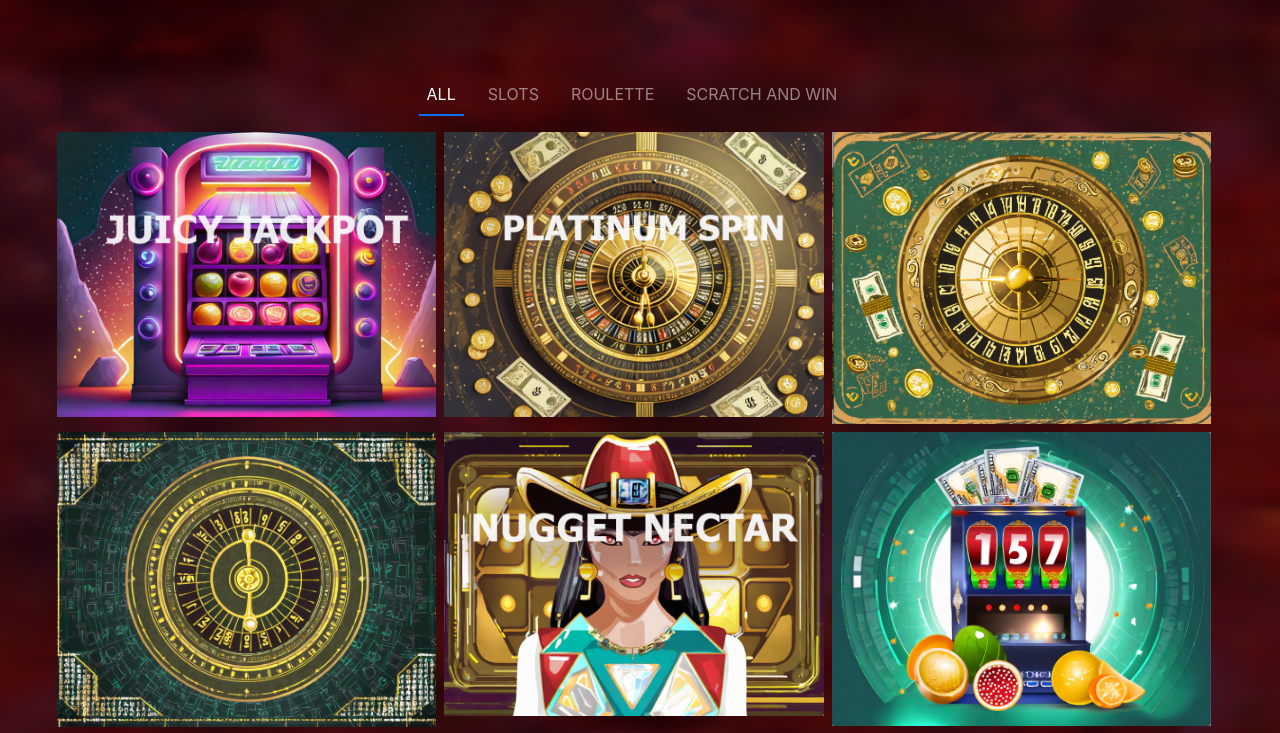
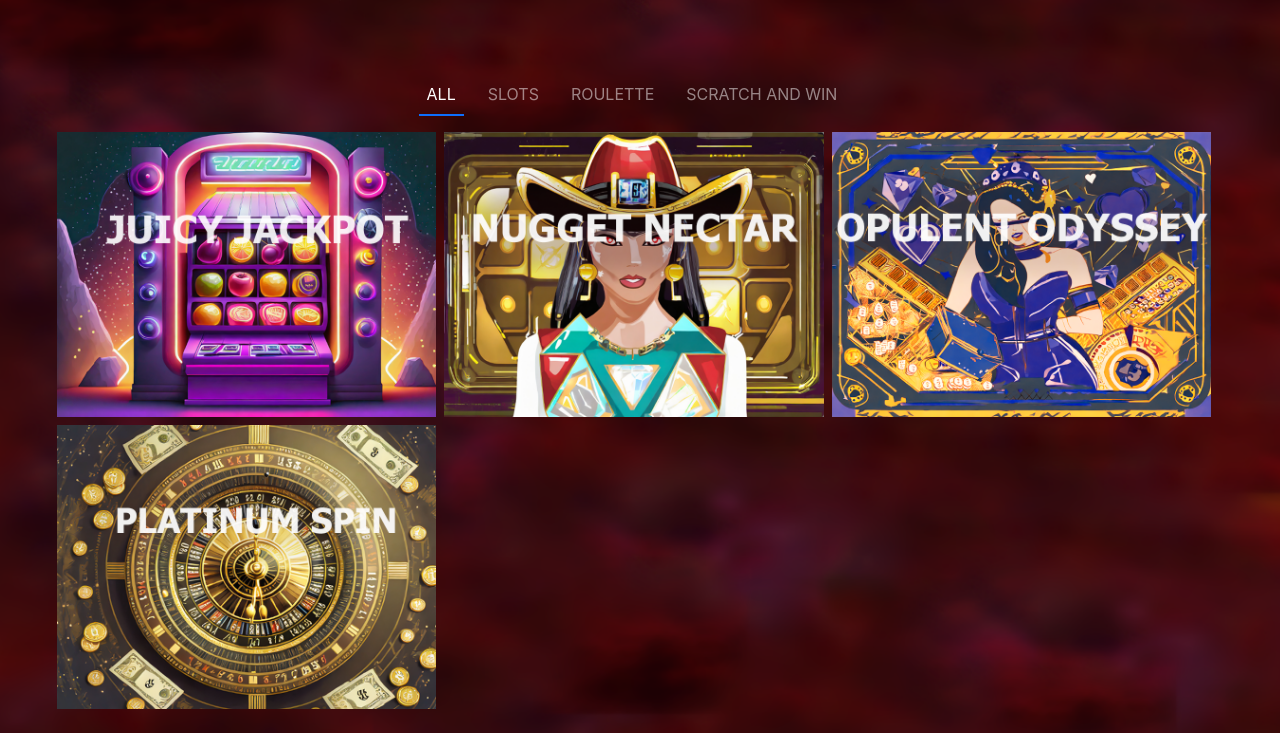
Before and after one commit to danielegalasso/CYBER-CASINO, an Angular app: page / in a window 1280 px wide. Shown: the part 560-1293 px from the top of the page. Built offline with nearby package versions, Linux system fonts and the light colour scheme.

Commit message:
Immagini LandingPage Sono Linkate alle Slot

```diff
--- a/src/app/games-grid/games-grid.component.html
+++ b/src/app/games-grid/games-grid.component.html
@@ -29,16 +29,22 @@
 
 
 
-<div class = 'grid'>
-  <div class="row">
+  <div class='grid'>
+    <div class="row">
       <div class="column" *ngFor="let immagine of immagini; let i = index">
-        <a href="https://www.google.com">
-          <img [src]="immagine" style="width:100%">
-        </a>
+        <ng-container *ngIf="isLoggedIn; else loginAlert">
+          <a [routerLink]="['/', immagine.nome]">
+            <img [src]="immagine.url" style="width:100%">
+          </a>
+        </ng-container>
+        <ng-template #loginAlert>
+          <div (click)="showLoginAlert()" style="cursor: pointer;">
+            <img [src]="immagine.url" style="width:100%">
+          </div>
+        </ng-template>
       </div>
+    </div>
   </div>
-</div>
-
 
 </body>
 </html>
--- a/src/app/games-grid/games-grid.component.ts
+++ b/src/app/games-grid/games-grid.component.ts
@@ -1,50 +1,70 @@
-import { Component } from '@angular/core';
+import { Component, DoCheck, OnInit } from '@angular/core';
+import { AuthenticationService } from '../service/authentication.service';
 
 @Component({
   selector: 'app-games-grid',
   templateUrl: './games-grid.component.html',
   styleUrl: './games-grid.component.scss'
 })
-export class GamesGridComponent {
+export class GamesGridComponent implements OnInit, DoCheck{
+  showLoginAlert() {
+  alert("You must be logged in to play!");
+  }
+
+  constructor(private authService: AuthenticationService) { }
+
+  isLoggedIn = false;
+
+  ngOnInit() {
+    this.isLoggedIn = this.authService.isAuthenticated();
+
+  }
+
+  ngDoCheck() {
+    // Monitora i cambiamenti nella funzione isAuthenticated e aggiorna isLoggedIn
+    const isAuthenticated = this.authService.isAuthenticated();
+    if (this.isLoggedIn !== isAuthenticated) {
+      this.isLoggedIn = isAuthenticated;
+    }
+  }
 
 
 
   allImages = [
-    '../../assets/GamesCopertine/Screenshot 2023-12-26 175834 - Copia.png',
-    '../../assets/GamesCopertine/Screenshot 2023-12-26 184223.png',
-    '../../assets/GamesCopertine/Screenshot 2023-12-26 184258.png',
-    '../../assets/GamesCopertine/Screenshot 2023-12-26 184321.png',
-    '../../assets/GamesCopertine/Screenshot 2023-12-26 184442.png',
-    '../../assets/GamesCopertine/Screenshot 2023-12-26 184724.png',
-    '../../assets/GamesCopertine/Screenshot 2023-12-26 184929.png',
-    '../../assets/GamesCopertine/Screenshot 2023-12-26 185147.png',
-    '../../assets/GamesCopertine/Screenshot 2023-12-26 185211.png'
+    { nome: 'fruitSlot', url: '../../assets/GamesCopertine/Screenshot 2023-12-26 175834 - Copia.png' },
+    { nome: 'mineSlot', url: '../../assets/GamesCopertine/Screenshot 2023-12-26 184442.png' },
+    { nome: 'premiumSlot', url: '../../assets/GamesCopertine/Screenshot 2023-12-26 185054.png' },
+    { nome: 'roulette', url: '../../assets/GamesCopertine/Screenshot 2023-12-26 184223.png' },
+    { nome: 'Empty', url: '../../assets/GamesCopertine/empty.png' },
+    { nome: 'Empty', url: '../../assets/GamesCopertine/empty.png' },
+    { nome: 'Empty', url: '../../assets/GamesCopertine/empty.png' },
+    { nome: 'Empty', url: '../../assets/GamesCopertine/empty.png' },
+    { nome: 'Empty', url: '../../assets/GamesCopertine/empty.png' }
   ];
 
-  sloths = [
-    '../../assets/GamesCopertine/Screenshot 2023-12-26 175834 - Copia.png',
-    '../../assets/GamesCopertine/Screenshot 2023-12-26 184442.png',
-    '../../assets/GamesCopertine/Screenshot 2023-12-26 185054.png',
-    '../../assets/GamesCopertine/empty.png',
-    '../../assets/GamesCopertine/empty.png',
-    '../../assets/GamesCopertine/empty.png',
-    '../../assets/GamesCopertine/empty.png',
-    '../../assets/GamesCopertine/empty.png',
-    '../../assets/GamesCopertine/empty.png'
 
-
+  slots =[
+    { nome: 'fruitSlot', url: '../../assets/GamesCopertine/Screenshot 2023-12-26 175834 - Copia.png' },
+    { nome: 'mineSlot', url: '../../assets/GamesCopertine/Screenshot 2023-12-26 184442.png' },
+    { nome: 'premiumSlot', url: '../../assets/GamesCopertine/Screenshot 2023-12-26 185054.png' },
+    { nome: 'Empty', url: '../../assets/GamesCopertine/empty.png' },
+    { nome: 'Empty', url: '../../assets/GamesCopertine/empty.png' },
+    { nome: 'Empty', url: '../../assets/GamesCopertine/empty.png' },
+    { nome: 'Empty', url: '../../assets/GamesCopertine/empty.png' },
+    { nome: 'Empty', url: '../../assets/GamesCopertine/empty.png' },
+    { nome: 'Empty', url: '../../assets/GamesCopertine/empty.png' }
   ];
 
   roulette = [
-    '../../assets/GamesCopertine/Screenshot 2023-12-26 184223.png',
-    '../../assets/GamesCopertine/empty.png',
-    '../../assets/GamesCopertine/empty.png',
-    '../../assets/GamesCopertine/empty.png',
-    '../../assets/GamesCopertine/empty.png',
-    '../../assets/GamesCopertine/empty.png',
-    '../../assets/GamesCopertine/empty.png',
-    '../../assets/GamesCopertine/empty.png',
-    '../../assets/GamesCopertine/empty.png'
+    { nome: 'roulette', url: '../../assets/GamesCopertine/Screenshot 2023-12-26 184223.png' },
+    { nome: 'Empty', url: '../../assets/GamesCopertine/empty.png' },
+    { nome: 'Empty', url: '../../assets/GamesCopertine/empty.png' },
+    { nome: 'Empty', url: '../../assets/GamesCopertine/empty.png' },
+    { nome: 'Empty', url: '../../assets/GamesCopertine/empty.png' },
+    { nome: 'Empty', url: '../../assets/GamesCopertine/empty.png' },
+    { nome: 'Empty', url: '../../assets/GamesCopertine/empty.png' },
+    { nome: 'Empty', url: '../../assets/GamesCopertine/empty.png' },
+    { nome: 'Empty', url: '../../assets/GamesCopertine/empty.png' }
   ];
 
   immagini = this.allImages;
@@ -58,7 +78,7 @@ export class GamesGridComponent {
     if (tab == 'ALL'){
       this.immagini = this.allImages;
     } else if (tab == 'SLOTS'){
-      this.immagini = this.sloths;
+      this.immagini = this.slots;
     } else if (tab == 'ROULETTE'){
       this.immagini = this.roulette;
     }
--- a/src/app/header/header.component.ts
+++ b/src/app/header/header.component.ts
@@ -31,7 +31,7 @@ export class HeaderComponent implements OnInit, DoCheck {
       }
     });
 
-    this.isLoggedIn = this.authService.isAuthent;
+    this.isLoggedIn = this.authService.isAuthenticated();
     this.isAdmin = this.authService.isAdmin();
 
     this.printIsLoggedIn();
```
